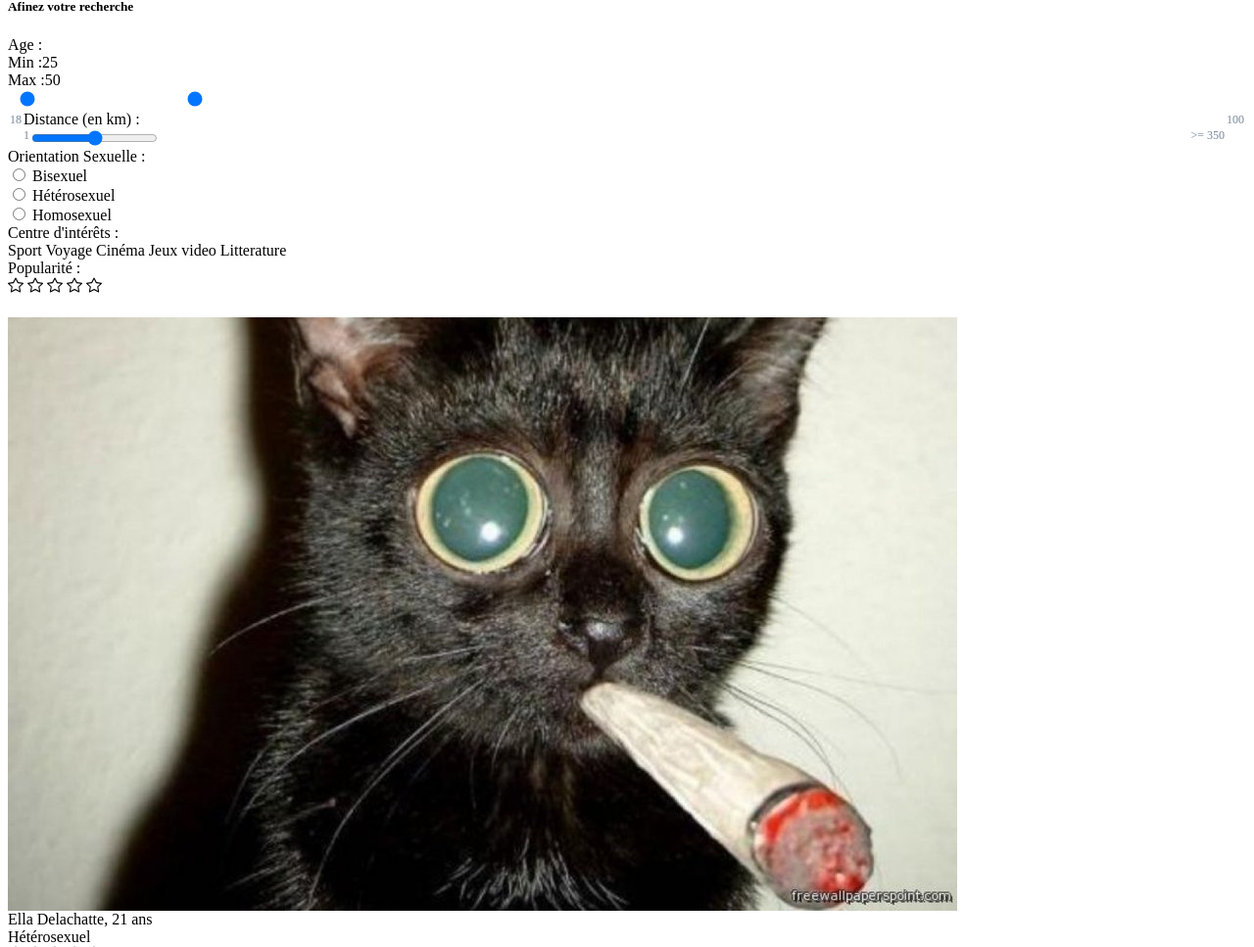
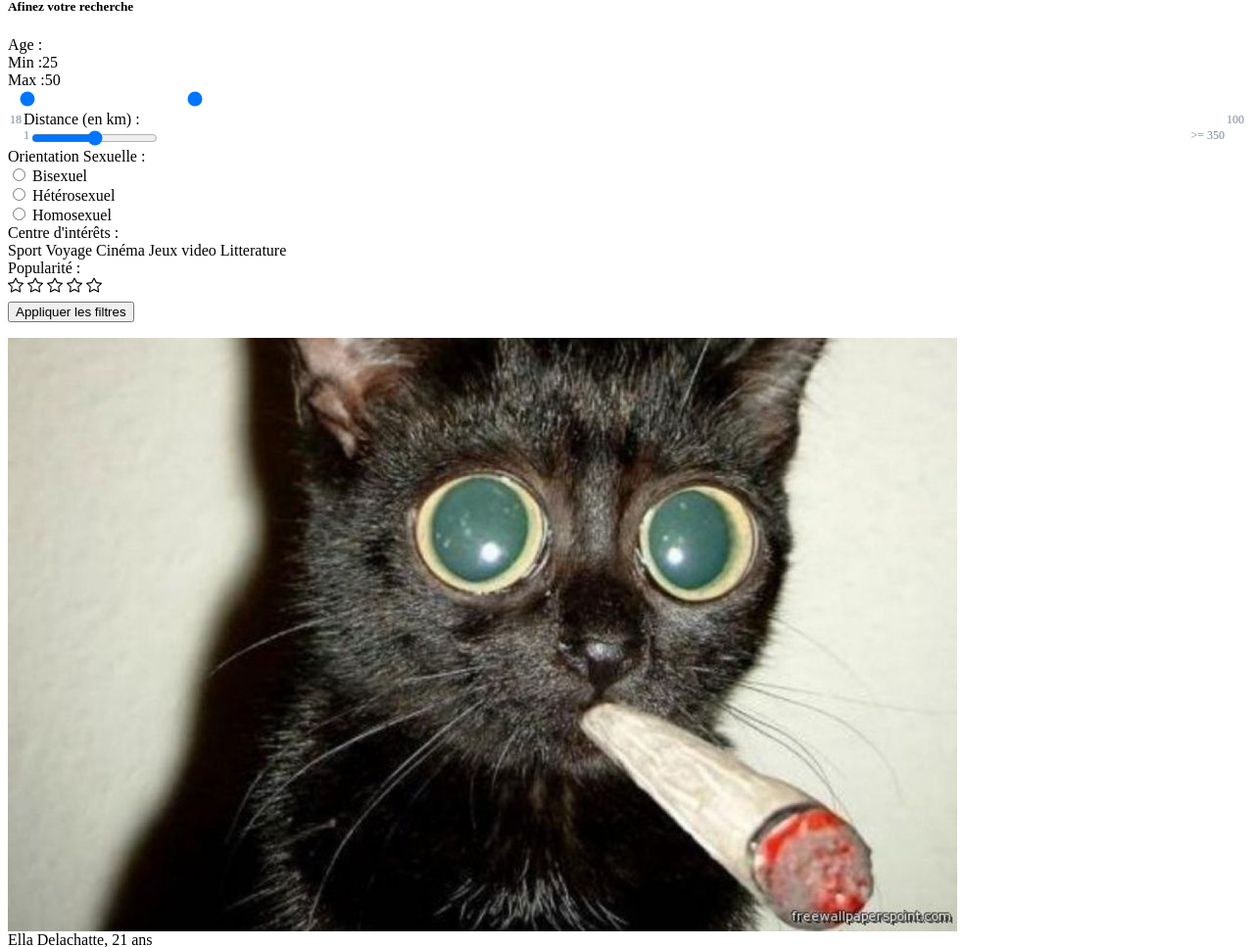
Before and after one commit to jRayze/matcha, a PHP site: page /accueil/accueil.php in a window 1280 px wide. Shown: the part 116-1083 px from the top of the page at 98% size. Run offline with PHP 8.4, Linux system fonts and the light colour scheme.

Commit message:
add button apply

```diff
--- a/accueil/accueil.php
+++ b/accueil/accueil.php
@@ -102,6 +102,7 @@
                                     </div>
                                 </div>
                             </div>
+                            <button class="btn btn-m btn-primary rounded-pill btn-block" id="marge-bot" type="submit">Appliquer les filtres</button>
                         </form>
                     </div>
                 </div>
--- a/accueil/accueil2.php
+++ b/accueil/accueil2.php
@@ -102,6 +102,7 @@
                                     </div>
                                 </div>
                             </div>
+                            <button class="btn btn-m btn-primary rounded-pill btn-block" id="marge-bot" type="submit">Appliquer les filtres</button>
                         </form>
                     </div>
                 </div>
```
